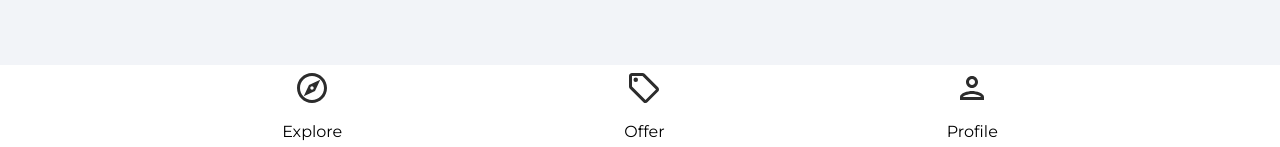
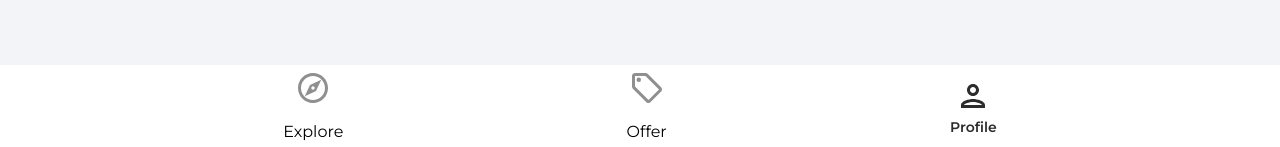
Before and after one commit to ElJefe111944/house-marketplace, a React (Create React App) app: page /profile in a window 1280 px wide. Shown: the part 650-797 px from the top of the page. Built offline with nearby package versions, Linux system fonts and the light colour scheme.

Commit message:
Dynamic classes added to nav icons and text to display different on active pages

```diff
--- a/src/components/Navbar.jsx
+++ b/src/components/Navbar.jsx
@@ -8,21 +8,27 @@ function Navbar() {
         const navigate = useNavigate();
         const location = useLocation();
 
+        const pathMatchRoute = (route) => {
+            if(route == location.pathname){
+                return true;
+            }
+        };
+
   return (
     <footer className="navbar">
         <nav className="navbarNav">
             <ul className="navbarListItems">
                 <li className="navbarListItem" onClick={() => navigate('/')}>
-                    <ExploreIcon fill="#2c2c2c" width="36px" height="36px" />
-                    <p>Explore</p>
+                    <ExploreIcon fill={pathMatchRoute('/') ? '#2c2c2c' : '#8f8f8f'} width="36px" height="36px" />
+                    <p className={pathMatchRoute('/') ? 'navbarListItemNameActive' : 'navbarListName' }>Explore</p>
                 </li>
                 <li className="navbarListItem" onClick={() => navigate('/offers')}>
-                    <OfferIcon fill="#2c2c2c" width="36px" height="36px" />
-                    <p>Offer</p>
+                    <OfferIcon fill={pathMatchRoute('/offers') ? '#2c2c2c' : '#8f8f8f'} width="36px" height="36px" />
+                    <p className={pathMatchRoute('/offers') ? 'navbarListItemNameActive' : 'navbarListName' }>Offer</p>
                 </li>
                 <li className="navbarListItem" onClick={() => navigate('/profile')}>
-                    <PersonOutlineIcon fill="#2c2c2c" width="36px" height="36px" />
-                    <p>Profile</p>
+                    <PersonOutlineIcon fill={pathMatchRoute('/profile') ? '#2c2c2c' : '#8f8f8f'} width="36px" height="36px" />
+                    <p className={pathMatchRoute('/profile') ? 'navbarListItemNameActive' : 'navbarListName' }>Profile</p>
                 </li>
             </ul>
         </nav>
```
